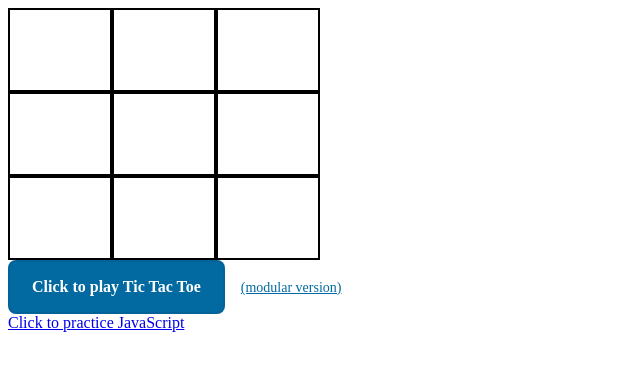
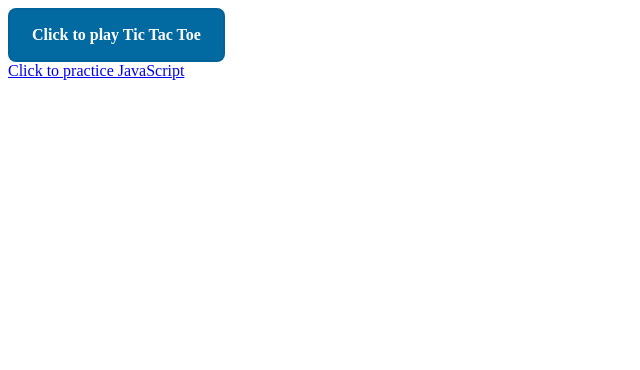
Before and after one commit to haseeb9424/tictactoe, a plain HTML site: page index.html in a window 1280 px wide. Shown: the whole page, without its empty margins (0-640 px from the left). Drawn offline with Linux system fonts and the light colour scheme.

Commit message:
Add files via upload

```diff
--- a/index.html
+++ b/index.html
@@ -21,27 +21,9 @@
   </style>
 </head>
 <body>
-  <div class="container">
-    <div class="wd"></div>
-    <div class="wd"></div>
-    <div class="wd"></div>
-  </div>
-  <div class="container">
-    <div class="wd"></div>
-    <div class="wd"></div>
-    <div class="wd"></div>
-  </div>
- <div class="container">
-    <div class="wd"></div>
-    <div class="wd"></div>
-    <div class="wd"></div>
-  </div>
-
-
 
   <div>
     <a class="play" href="tictactoe.html">Click to play Tic Tac Toe</a>
-    <a class="other" href="game/game.html">(modular version)</a>
   </div>
 
   <div>
```
